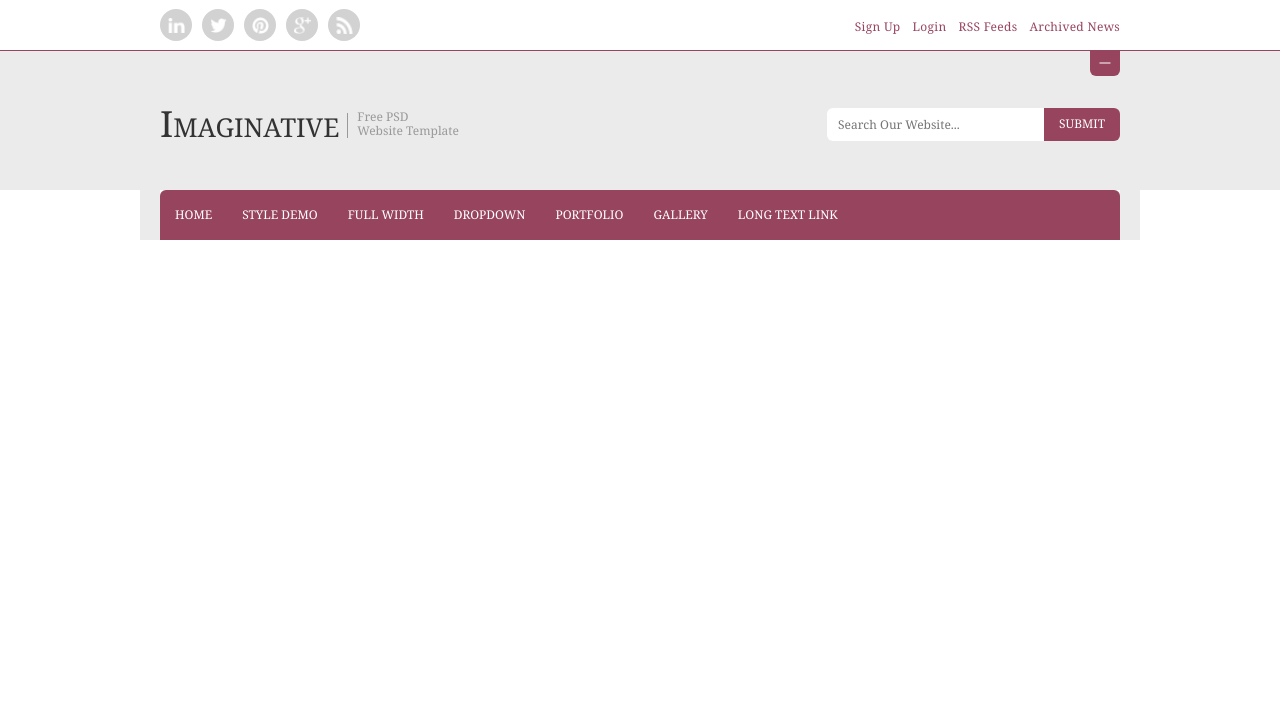
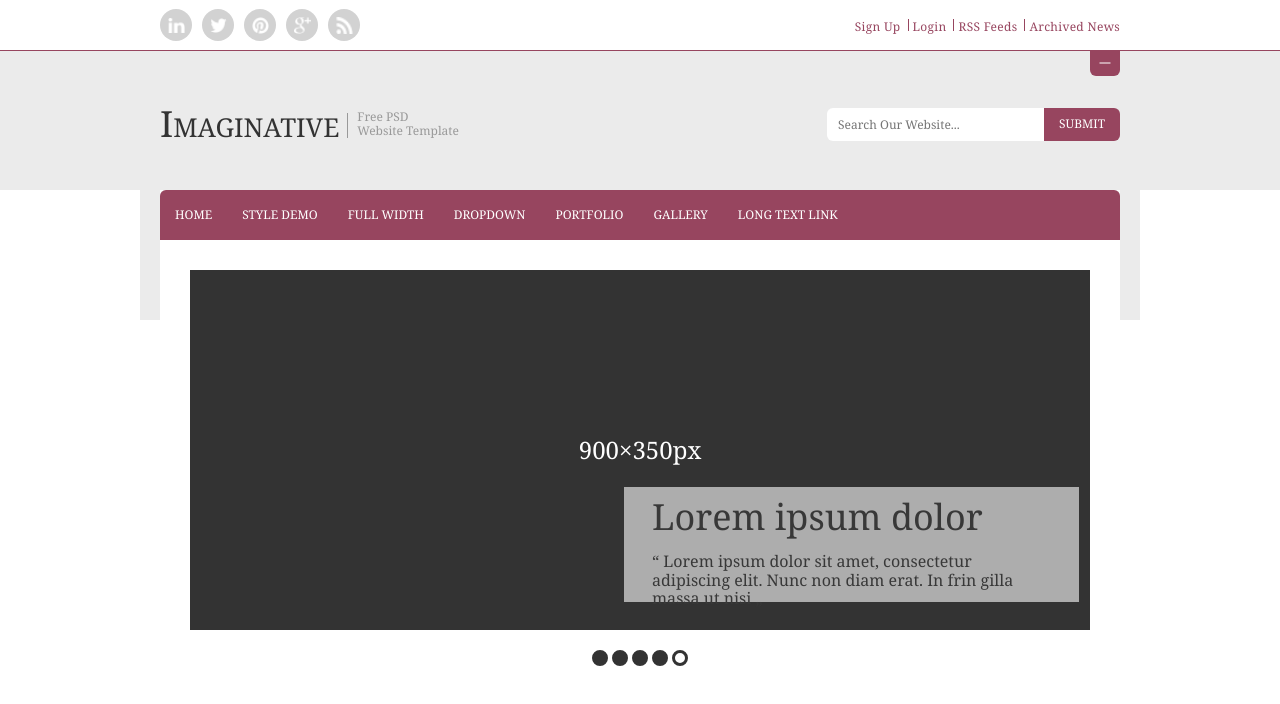
Before and after one commit to JohnMarston2233/Project-1, a plain HTML site: page index.html in a window 1280 px wide. Drawn offline with Linux system fonts and the light colour scheme; a script that the page names is missing.

Commit message:
Add files via upload
sectionHeroWasCreated

```diff
--- a/css/main.css
+++ b/css/main.css
@@ -8,6 +8,7 @@
   --main-color: #97455f;
   --light-color: #fff;
   --dark-color: #333;
+  --black-color: #383838;
   --gray-color: #999;
 }
 
@@ -149,6 +150,21 @@ ul {
   color: var(--gray-color);
 }
 
+.image {
+  display: -webkit-box;
+  display: -ms-flexbox;
+  display: flex;
+  -webkit-box-align: center;
+  -ms-flex-align: center;
+  align-items: center;
+  -webkit-box-pack: center;
+  -ms-flex-pack: center;
+  justify-content: center;
+}
+.image__text {
+  color: var(--light-color);
+}
+
 .header__links {
   border-bottom: 1px solid var(--main-color);
   padding: 9px 0;
@@ -174,8 +190,20 @@ ul {
   -ms-flex-align: center;
   align-items: center;
 }
+.header__links-item {
+  position: relative;
+}
 .header__links-item:not(:last-child) {
   margin-right: 12px;
+}
+.header__links-item:not(:last-child)::after {
+  content: "";
+  position: absolute;
+  right: -8px;
+  top: 3px;
+  width: 1px;
+  height: 12px;
+  background-color: var(--main-color);
 }
 .header__links-link {
   font-size: 12px;
@@ -374,4 +402,66 @@ ul {
   text-transform: uppercase;
   color: var(--light-color);
 }
+
+.hero {
+  padding: 30px 0 45px;
+}
+.hero__image {
+  position: relative;
+  width: 100%;
+  height: 360px;
+  background-color: var(--dark-color);
+}
+.hero__image-text {
+  font-size: 24px;
+}
+.hero__image-block {
+  position: absolute;
+  right: 11px;
+  bottom: 28px;
+  padding: 9px 28px;
+  width: 455px;
+  height: 115px;
+  background-color: #adadad;
+}
+.hero__image-title {
+  margin: 0;
+  margin-bottom: 15px;
+  font-weight: 400;
+  font-size: 36px;
+  color: var(--black-color);
+}
+.hero__image-descr {
+  margin: 0;
+  font-size: 16px;
+  color: var(--black-color);
+}
+.hero__image-dots {
+  display: -webkit-box;
+  display: -ms-flexbox;
+  display: flex;
+  -webkit-box-align: center;
+  -ms-flex-align: center;
+  align-items: center;
+  position: absolute;
+  left: 50%;
+  bottom: -35px;
+  height: 15px;
+  -webkit-transform: translateX(-50%);
+  -ms-transform: translateX(-50%);
+  transform: translateX(-50%);
+}
+.hero__image-dot {
+  border: 3px solid var(--dark-color);
+  border-radius: 100%;
+  width: 16px;
+  height: 16px;
+  cursor: pointer;
+}
+.hero__image-dot:not(:last-child) {
+  margin-right: 4px;
+}
+.hero__image-dot--checked {
+  background-color: var(--dark-color);
+}
 /*# sourceMappingURL=main.css.map */
--- a/index.html
+++ b/index.html
@@ -64,6 +64,26 @@
 </header>
 
     <main class="main">
+      <section class="hero">
+  <div class="container">
+    <div class="image hero__image">
+      <span class="image__text hero__image-text">900×350px</span>
+      <div class="hero__image-block">
+        <h2 class="hero__image-title">Lorem ipsum dolor</h2>
+        <p class="hero__image-descr">
+          “ Lorem ipsum dolor sit amet, consectetur adipiscing elit. Nunc non diam erat. In frin gilla massa ut nisi „
+        </p>
+      </div>
+      <div class="hero__image-dots">
+        <span class="hero__image-dot hero__image-dot--checked"></span>
+        <span class="hero__image-dot hero__image-dot--checked"></span>
+        <span class="hero__image-dot hero__image-dot--checked"></span>
+        <span class="hero__image-dot hero__image-dot--checked"></span>
+        <span class="hero__image-dot"></span>
+      </div>
+    </div>
+  </div>
+</section>
 
     </main>
 
```
Also changed, not shown: 1 other file.
